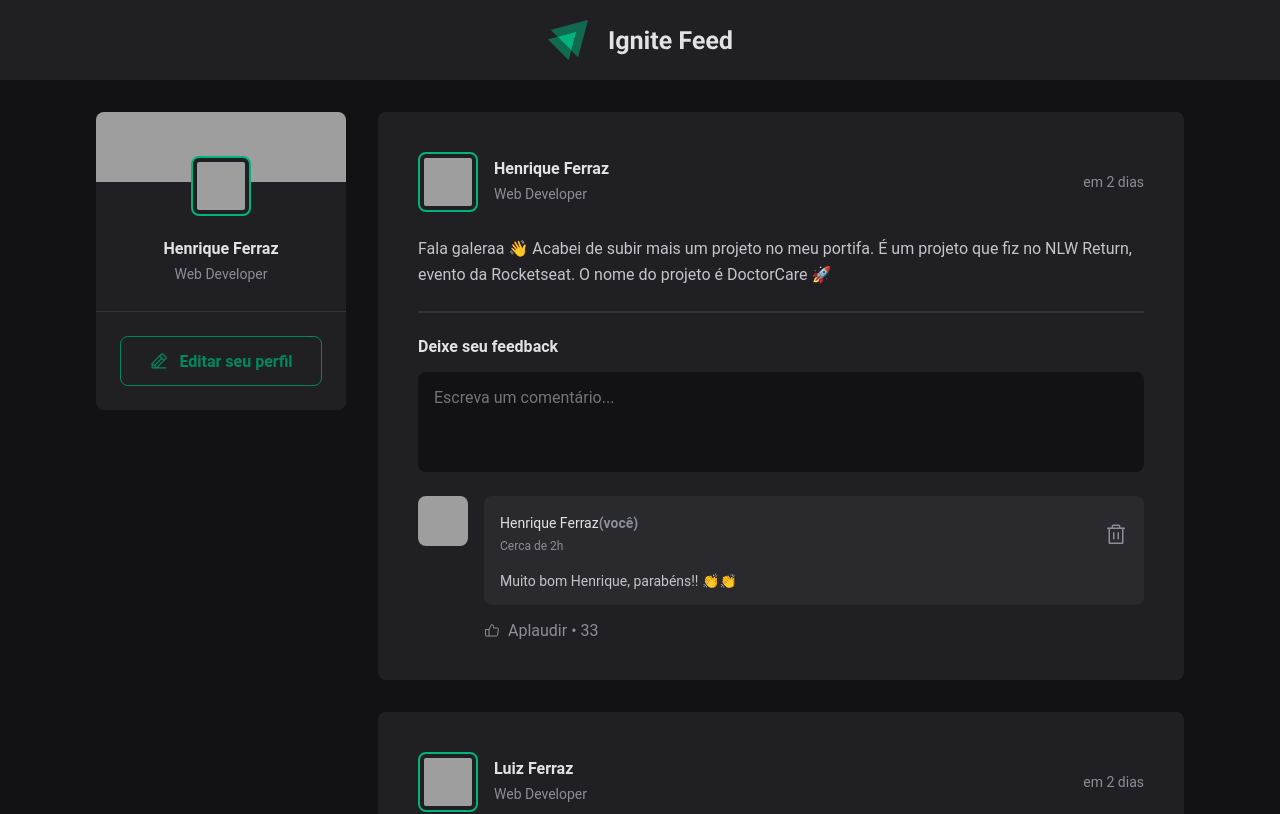
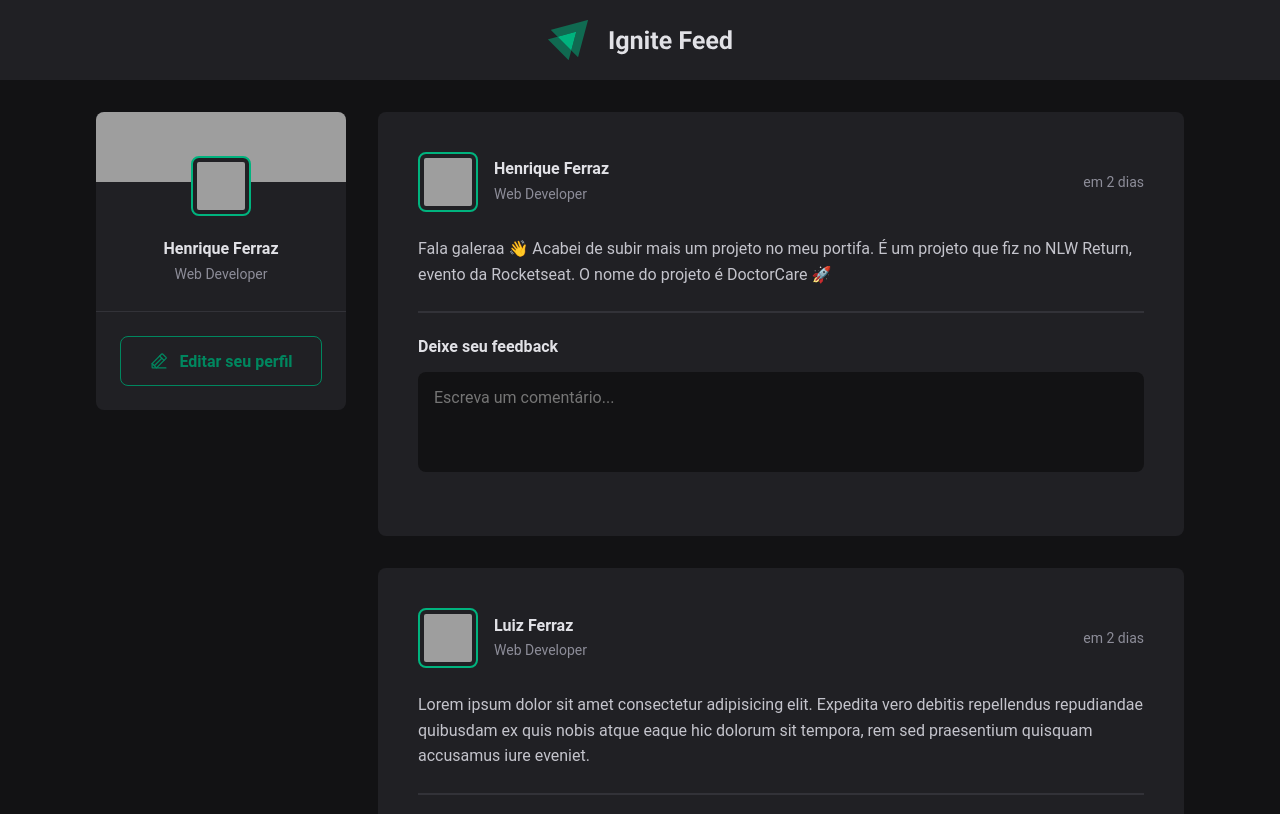
Before and after one commit to HenriqueFerraz27/ignite-feed, a React (Vite) app: page / in a window 1280 px wide. Shown: the top 814 px of the page. Built offline with nearby package versions, Linux system fonts and the light colour scheme; grey boxes are pictures that could not be loaded.

Commit message:
🏗feat: inserting comments

```diff
--- a/src/components/Post/Comment/index.jsx
+++ b/src/components/Post/Comment/index.jsx
@@ -2,7 +2,7 @@ import styles from "./styles.module.css";
 import { Avatar } from "../../index";
 import * as Icon from "phosphor-react";
 
-export const Comment = () => {
+export const Comment = ({ content }) => {
   return (
     <div className={styles.comment}>
       <Avatar
@@ -31,9 +31,7 @@ export const Comment = () => {
             </button>
           </header>
 
-          <div className={styles.comment__content}>
-            Muito bom Henrique, parabéns!! 👏👏
-          </div>
+          <div className={styles.comment__content}>{content}</div>
         </div>
 
         <button className={styles.comment__feedback}>
--- a/src/components/Post/index.jsx
+++ b/src/components/Post/index.jsx
@@ -2,8 +2,23 @@ import { format, formatDistanceToNow } from "date-fns";
 import { Avatar, Comment } from "../index";
 import styles from "./styles.module.css";
 import { ptBR } from "date-fns/locale";
+import { useState } from "react";
 
 export const Post = ({ author, content, published }) => {
+  const [comments, setComments] = useState([]);
+  const [newCommentText, setNewCommentText] = useState("");
+
+  const handleCreateNewComment = (event) => {
+    event.preventDefault();
+
+    setComments([...comments, newCommentText]);
+    setNewCommentText("");
+  };
+
+  const handleNewCommentChange = (event) => {
+    setNewCommentText(event.target.value);
+  };
+
   const publishedDateFormatted = format(
     published,
     "d 'de' LLLL 'às' HH:mm'h'",
@@ -36,16 +51,25 @@ export const Post = ({ author, content, published }) => {
 
       <div className={styles.post__content}>{content}</div>
 
-      <form className={styles["post__comment-form"]}>
+      <form
+        className={styles["post__comment-form"]}
+        onSubmit={handleCreateNewComment}
+      >
         <strong>Deixe seu feedback</strong>
 
-        <textarea placeholder="Escreva um comentário..." />
+        <textarea
+          placeholder="Escreva um comentário..."
+          value={newCommentText}
+          onChange={handleNewCommentChange}
+        />
 
         <button type="submit">Comentar</button>
       </form>
 
-      <div className="comments">
-        <Comment />
+      <div className={styles["post__comments"]}>
+        {comments.map((comment, index) => {
+          return <Comment key={index} content={comment} />;
+        })}
       </div>
     </section>
   );
--- a/src/components/Post/styles.module.css
+++ b/src/components/Post/styles.module.css
@@ -111,3 +111,9 @@
 .post__comment-form:focus-within button {
   display: flex;
 }
+
+.post__comments {
+  display: flex;
+  flex-direction: column;
+  gap: var(--unit-12x);
+}
```
